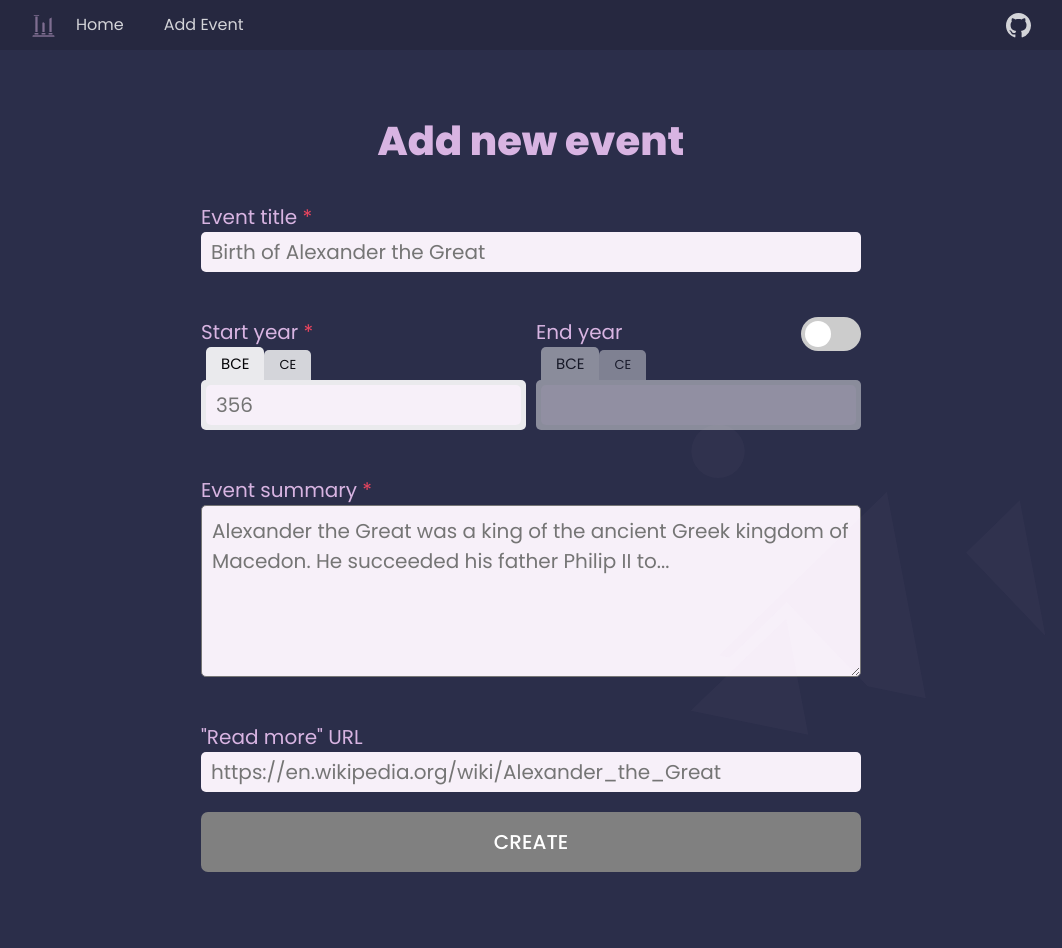
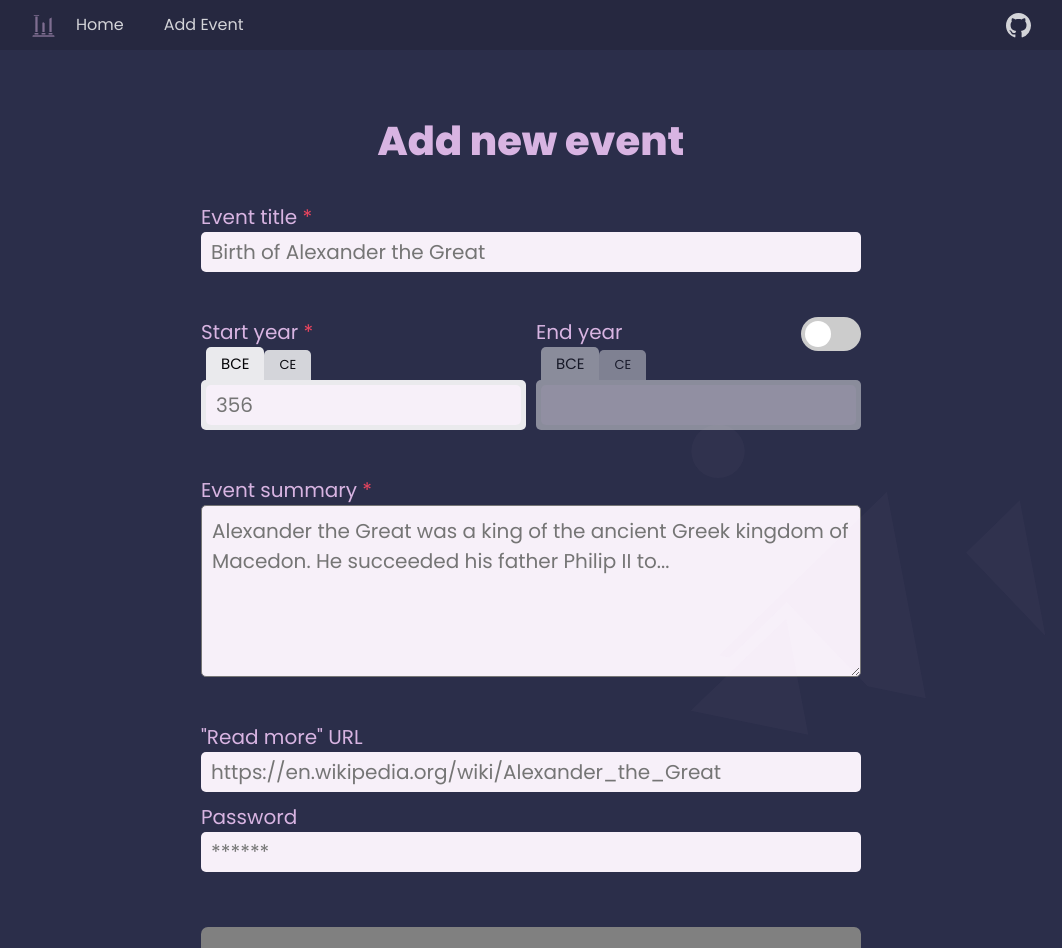
Before and after one commit to abdejohan/history-app, a React (Vite) app: page /admin in a window 1280 px wide. Shown: the top 948 px of the page, without its empty margins (109-1171 px from the left). Built offline with nearby package versions, Linux system fonts and the light colour scheme; no server answers.

Commit message:
Add password check before submitting a new event

```diff
--- a/src/routes/Admin.tsx
+++ b/src/routes/Admin.tsx
@@ -2,12 +2,12 @@ import { useState } from "react";
 import { saveEventToDB } from "../database";
 import { useForm, SubmitHandler } from "react-hook-form";
 import { HistoryEvent } from "../types";
-
 import { removeFalsyValues, generateUniqueSortKey, formatCentury } from "../utils";
 import Button from "../common/Button";
 import ContentView from "../components/ContentView";
 import BasicTabs from "../components/BasicTabs";
 import Switch from "../common/Switch";
+const submitPassword = import.meta.env.VITE_SUBMIT_PASSWORD;
 
 const Admin = () => {
 	const {
@@ -17,7 +17,7 @@ const Admin = () => {
 		handleSubmit,
 		reset,
 		formState: { errors, isSubmitting, isValid, isDirty },
-	} = useForm<HistoryEvent>({ mode: "onBlur" });
+	} = useForm<HistoryEvent & { password: string }>({ mode: "onBlur" });
 	const [errorMessage, setErrorMessage] = useState<string>();
 	const [successMessage, setSuccessMessage] = useState<string>();
 	const [startEra, setStartEra] = useState<string>("BCE");
@@ -155,6 +155,21 @@ const Admin = () => {
 							{...register("url")}
 						/>
 					</div>
+					{/* PASSWORD */}
+					<div className='input-container'>
+						<label htmlFor='url'>Password</label>
+						<input
+							placeholder='******'
+							className='input-field'
+							type='password'
+							{...register("password", {
+								validate: (value) => value !== submitPassword && "Incorrect password",
+							})}
+						/>
+						<div className='error-message'>
+							{errors.password && errors.password.message}
+						</div>
+					</div>
 
 					{/* (
 						<label htmlFor='image'>Select a image</label>
```
